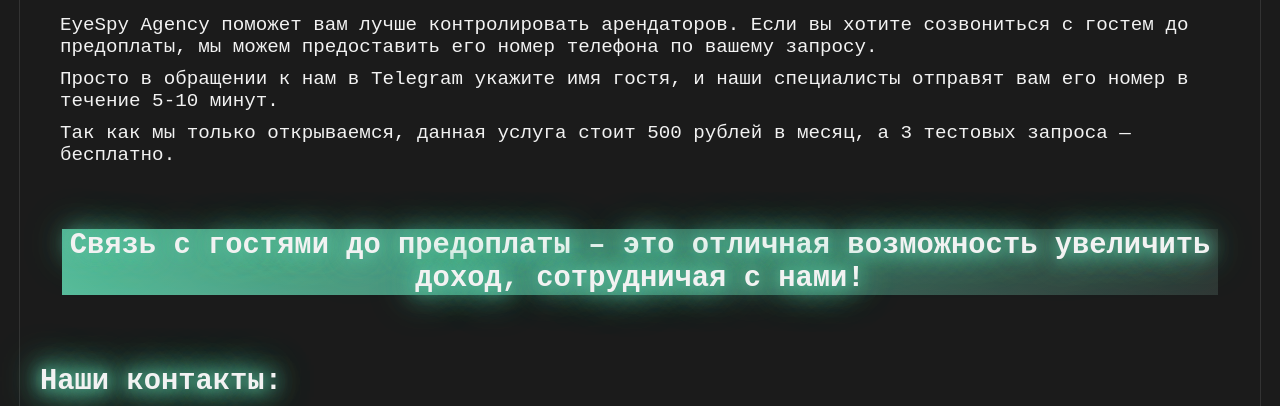
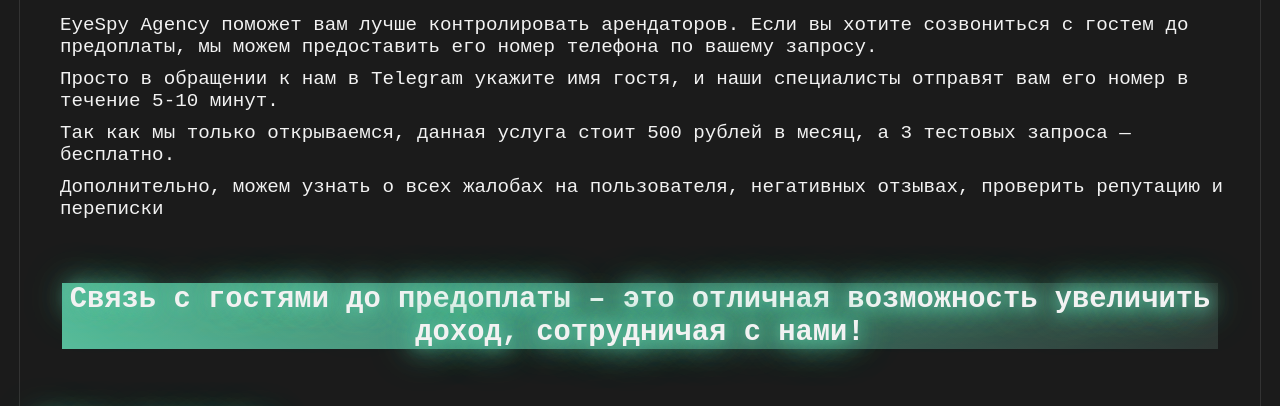
Before and after one commit to marginaldeveloper/EyeSpyAgency.github.io, a plain HTML site: page avito.html in a window 1280 px wide. Shown: the part 286-692 px from the top of the page. Drawn offline with Linux system fonts and the light colour scheme.

Commit message:
Update avito.html

```diff
--- a/avito.html
+++ b/avito.html
@@ -28,6 +28,7 @@
                             <li>EyeSpy Agency поможет вам лучше контролировать арендаторов. Если вы хотите созвониться с гостем до предоплаты, мы можем предоставить его номер телефона по вашему запросу. </li>
                             <li>Просто в обращении к нам в Telegram укажите имя гостя, и наши специалисты отправят вам его номер в течение 5-10 минут.</li>
                             <li>Так как мы только открываемся, данная услуга стоит 500 рублей в месяц, а 3 тестовых запроса — бесплатно.</li>
+                            <li>Дополнительно, можем узнать о всех жалобах на пользователя, негативных отзывах, проверить репутацию и переписки</li>
                         </ul>
                         <p class="gradient-border-text">Связь с гостями до предоплаты – это отличная возможность увеличить доход, сотрудничая с нами!</p>
                         <div class="contacts-section">
```
